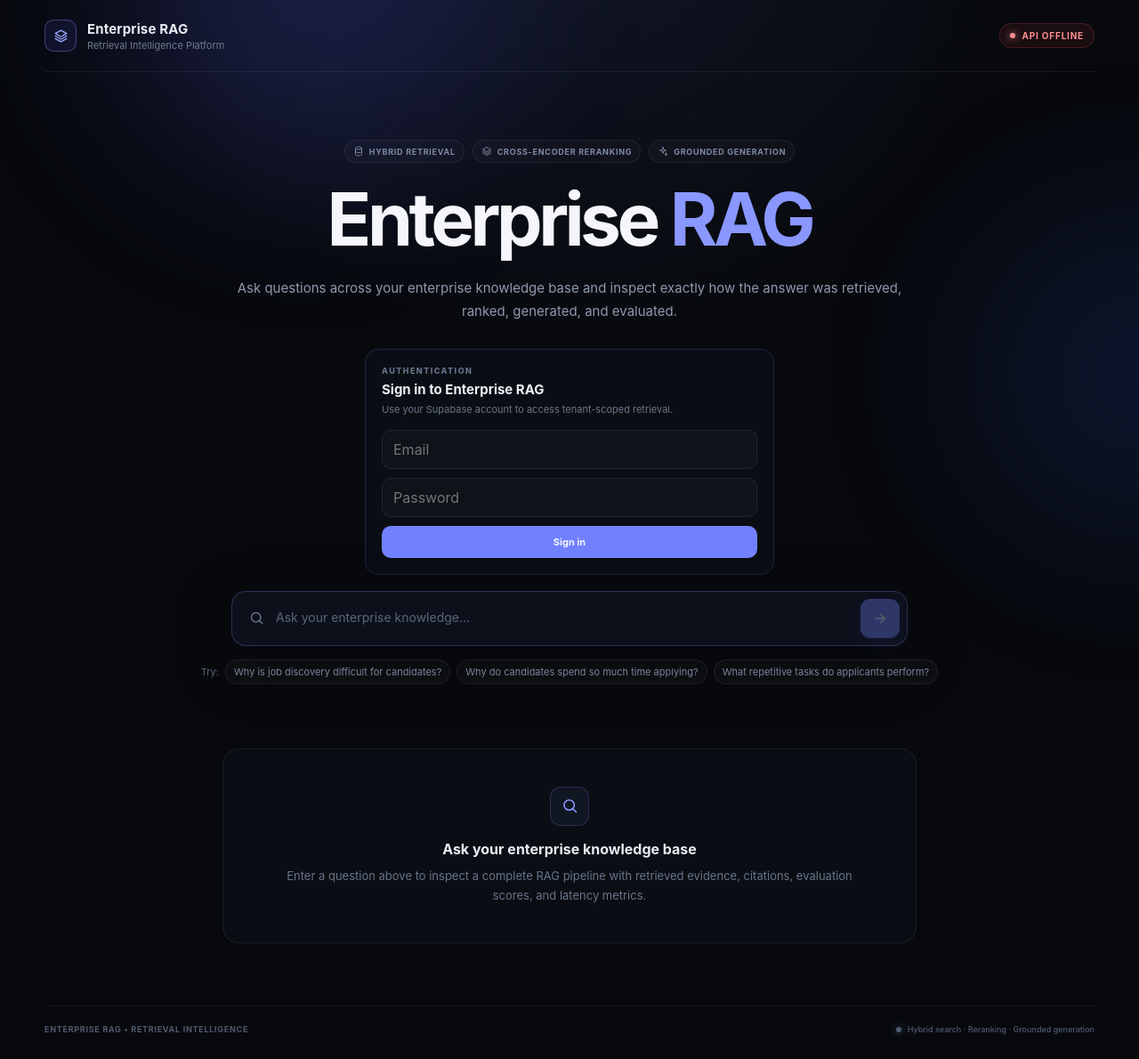
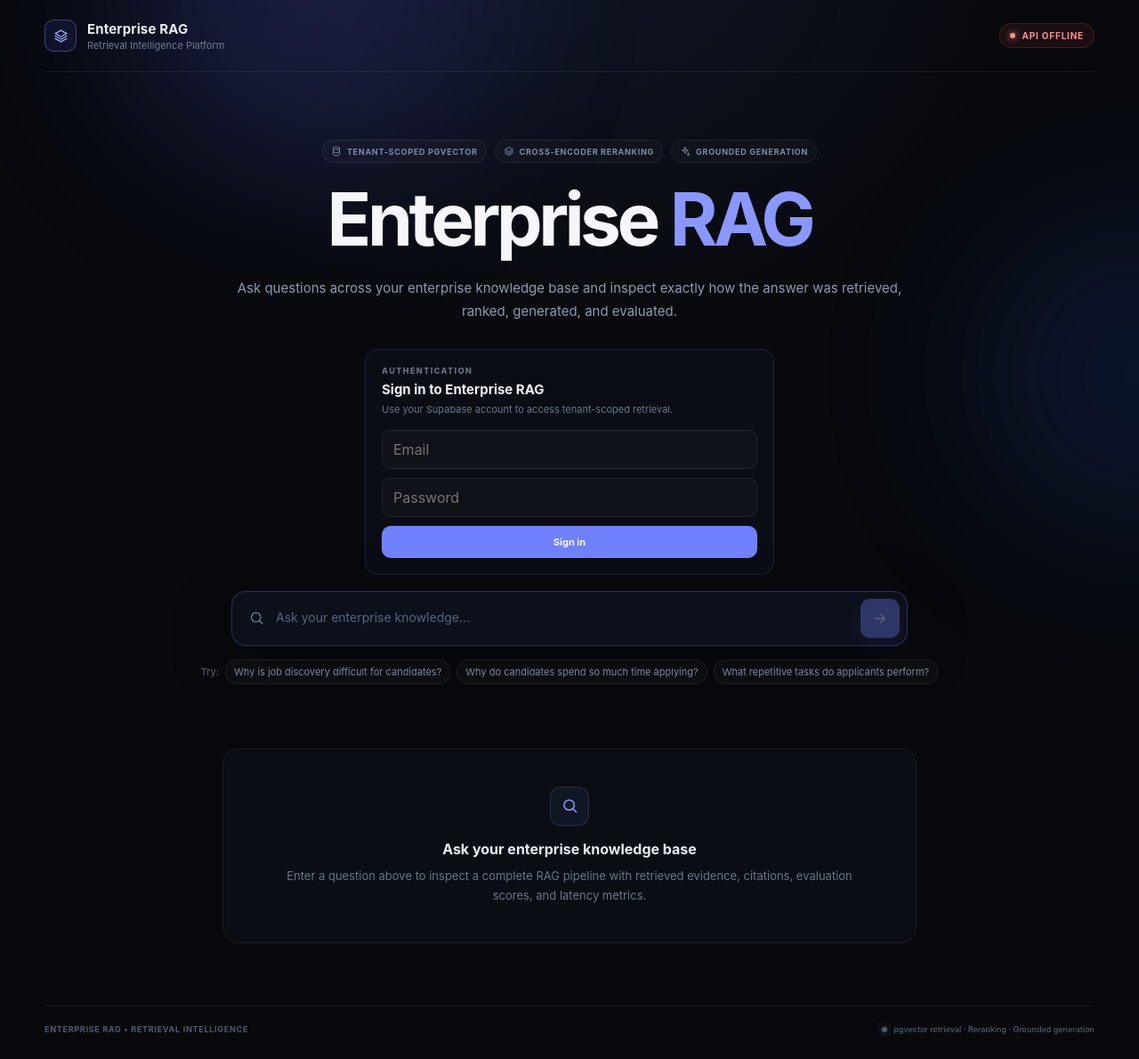
Before and after one commit to Eklakh-AI-Engineer/ENTERPRISE-RAG, a React app in the folder frontend/: page / in a window 1280 px wide. Shown: the whole page at 89% size. Built offline with nearby package versions, Linux system fonts and the light colour scheme; no server answers; the HTML template or start-up script is replaced by a standard one.

Commit message:
docs: label production retrieval path accurately

```diff
--- a/frontend/src/App.jsx
+++ b/frontend/src/App.jsx
@@ -308,7 +308,7 @@ function App() {
           <div className="eyebrow">
             <span>
               <Icon name="database" size={12} />
-              HYBRID RETRIEVAL
+              TENANT-SCOPED PGVECTOR
             </span>
 
             <span>
@@ -825,7 +825,7 @@ function App() {
 
         <span>
           <span className="status-dot" />
-          Hybrid search · Reranking · Grounded generation
+          pgvector retrieval · Reranking · Grounded generation
         </span>
       </footer>
     </div>
```
